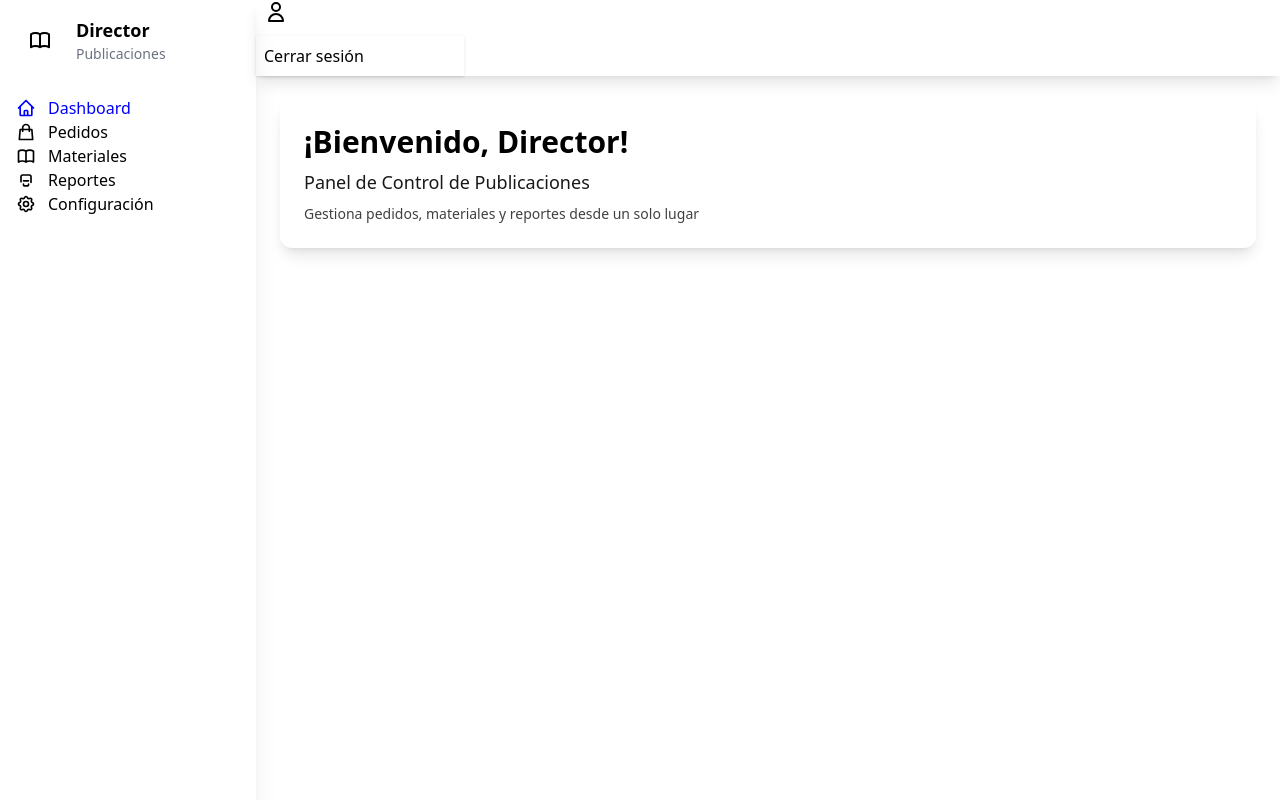
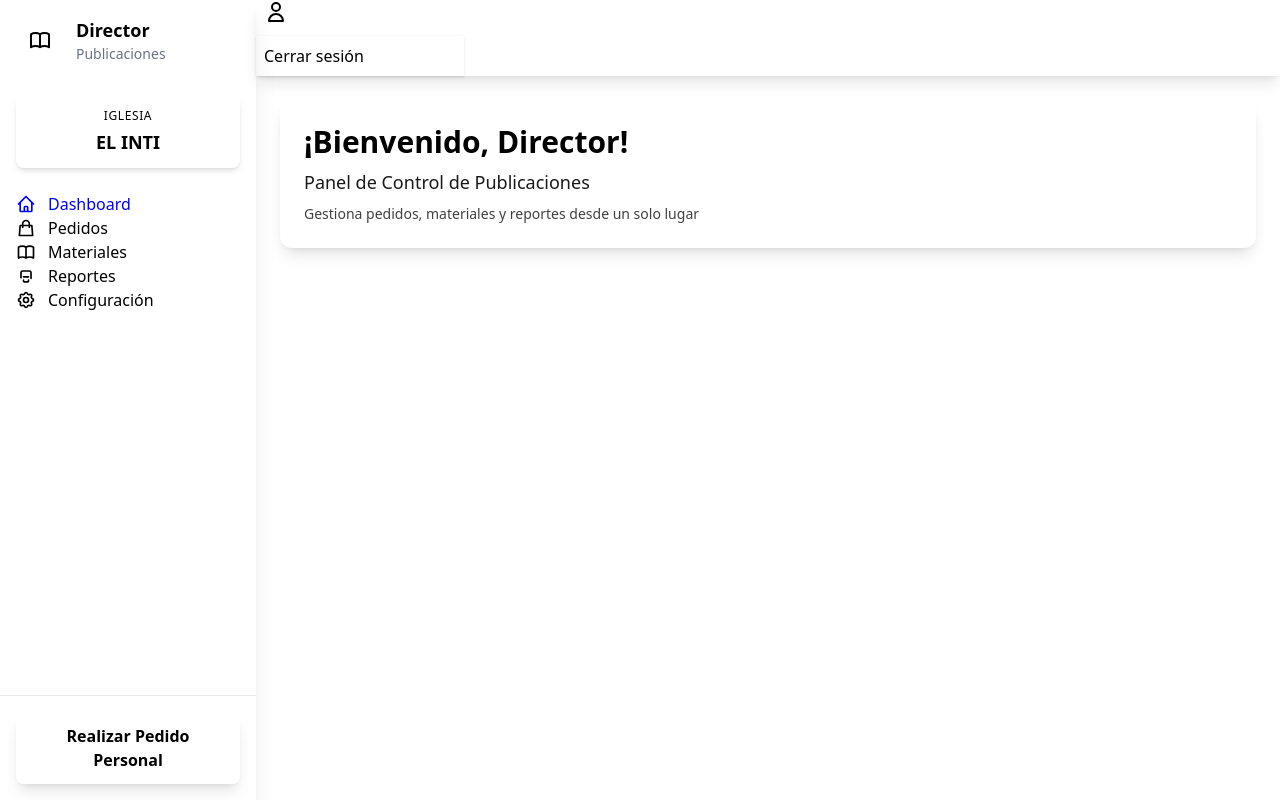
Before and after one commit to andycodev/suministros-front, a Vue app: page /director/dashboard in a window 1280 px wide. Built offline with nearby package versions, Linux system fonts and the light colour scheme; sample sign-in values are in the browser's storage; what @tanstack/vue-query would draw is missing.

Commit message:
changes director publicaciones IV

```diff
--- a/src/layouts/DirectorLayout.vue
+++ b/src/layouts/DirectorLayout.vue
@@ -1,7 +1,7 @@
 <template>
     <div class="flex h-screen bg-base-200">
         <!-- Sidebar -->
-        <aside class="w-64 bg-base-100 shadow-xl flex-shrink-0">
+        <aside class="w-64 bg-base-100 shadow-xl flex-shrink-0 relative">
             <div class="p-4">
                 <div class="flex items-center space-x-3 mb-8">
                     <div
@@ -15,6 +15,14 @@
                     <div>
                         <h2 class="font-bold text-lg">Director</h2>
                         <p class="text-sm text-gray-500">Publicaciones</p>
+                    </div>
+                </div>
+
+                <!-- Church Name Header -->
+                <div class="mb-6 p-3 bg-gradient-to-r from-primary to-primary/80 rounded-lg shadow-md">
+                    <div class="text-center">
+                        <p class="text-xs text-primary-content/80 font-medium uppercase tracking-wider mb-1">Iglesia</p>
+                        <h3 class="text-lg font-bold text-primary-content">EL INTI</h3>
                     </div>
                 </div>
 
@@ -78,6 +86,16 @@
                     </li>
                 </ul>
             </div>
+
+            <!-- Fixed Action Button at Bottom -->
+            <div class="absolute bottom-0 left-0 right-0 p-4 bg-base-100 border-t border-base-300">
+                <router-link to="/order"
+                    class="block w-full bg-secondary text-secondary-content font-bold py-3 px-4 rounded-lg shadow-lg hover:shadow-xl transform hover:scale-105 transition-all duration-200 text-center">
+                    <div class="flex items-center justify-center space-x-2">
+                        <span>Realizar Pedido Personal</span>
+                    </div>
+                </router-link>
+            </div>
         </aside>
 
         <!-- Main Content -->
```
Also changed, not shown: .windsurf/workflows/order.md (added).
